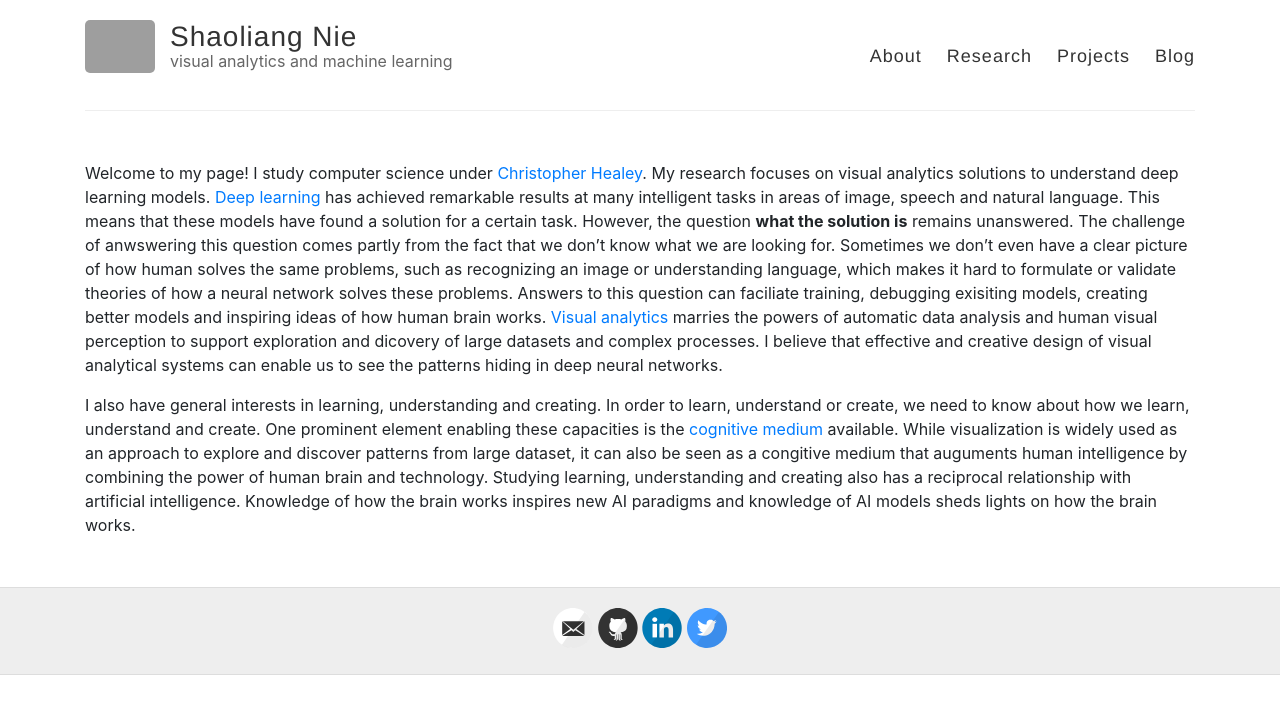
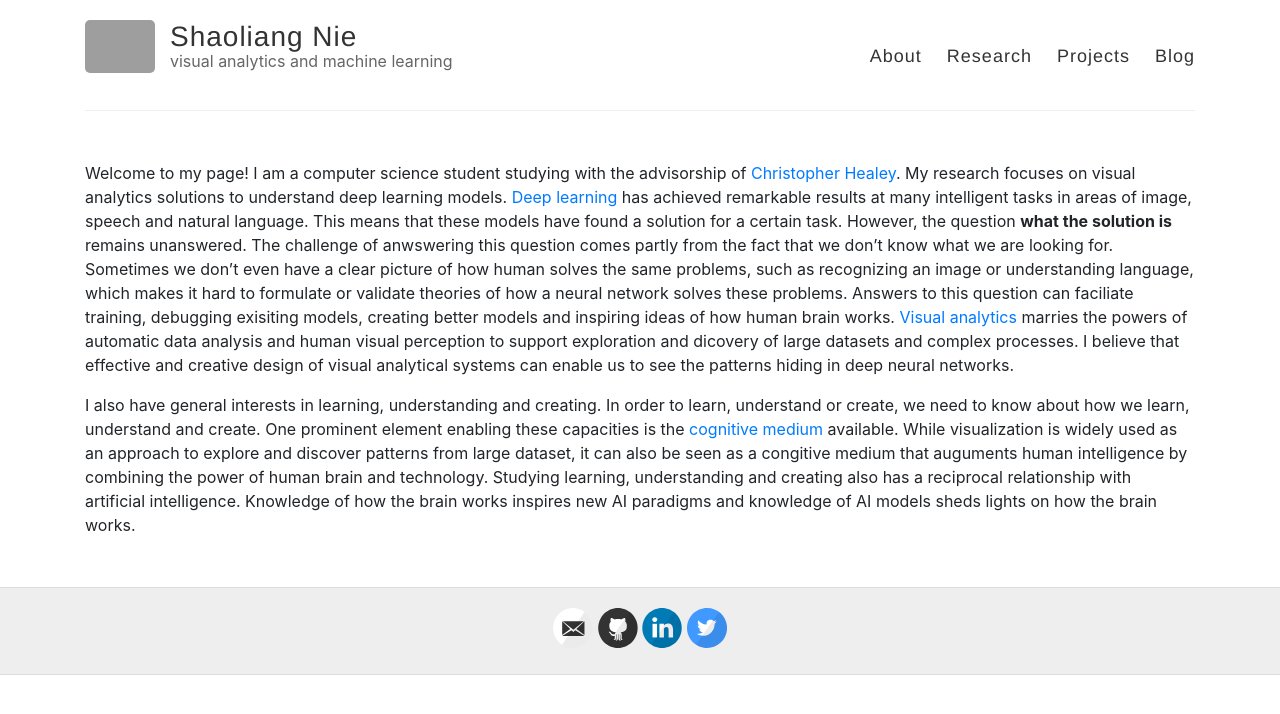
Before and after one commit to snie2012/snie_archived.github.io, a Jekyll site: the page built from index.md, in a window 1280 px wide. Shown: the top 714 px of the page. Built offline with Jekyll 4.4.1, drawn with Linux system fonts in a browser that asks for light colours; nearby versions of some CDN libraries; grey boxes are pictures that could not be loaded.

Commit message:
update intro

```diff
--- a/index.md
+++ b/index.md
@@ -2,6 +2,6 @@
 layout: page
 ---
 
-Welcome to my page! I study computer science under <a href="https://www.csc2.ncsu.edu/faculty/healey/">Christopher Healey</a>. My research focuses on visual analytics solutions to understand deep learning models. [Deep learning](https://www.nature.com/articles/nature14539) has achieved remarkable results at many intelligent tasks in areas of image, speech and natural language. This means that these models have found a solution for a certain task. However, the question **what the solution is** remains unanswered. The challenge of anwswering this question comes partly from the fact that we don't know what we are looking for. Sometimes we don't even have a clear picture of how human solves the same problems, such as recognizing an image or understanding language, which makes it hard to formulate or validate theories of how a neural network solves these problems. Answers to this question can faciliate training, debugging exisiting models, creating better models and inspiring ideas of how human brain works. [Visual analytics](https://en.wikipedia.org/wiki/Visual_analytics) marries the powers of automatic data analysis and human visual perception to support exploration and dicovery of large datasets and complex processes. I believe that effective and creative design of visual analytical systems can enable us to see the patterns hiding in deep neural networks.
+Welcome to my page! I am a computer science student studying with the advisorship of <a href="https://www.csc2.ncsu.edu/faculty/healey/">Christopher Healey</a>. My research focuses on visual analytics solutions to understand deep learning models. [Deep learning](https://www.nature.com/articles/nature14539) has achieved remarkable results at many intelligent tasks in areas of image, speech and natural language. This means that these models have found a solution for a certain task. However, the question **what the solution is** remains unanswered. The challenge of anwswering this question comes partly from the fact that we don't know what we are looking for. Sometimes we don't even have a clear picture of how human solves the same problems, such as recognizing an image or understanding language, which makes it hard to formulate or validate theories of how a neural network solves these problems. Answers to this question can faciliate training, debugging exisiting models, creating better models and inspiring ideas of how human brain works. [Visual analytics](https://en.wikipedia.org/wiki/Visual_analytics) marries the powers of automatic data analysis and human visual perception to support exploration and dicovery of large datasets and complex processes. I believe that effective and creative design of visual analytical systems can enable us to see the patterns hiding in deep neural networks.
 
 I also have general interests in learning, understanding and creating. In order to learn, understand or create, we need to know about how we learn, understand and create. One prominent element enabling these capacities is the [cognitive medium](http://cognitivemedium.com) available. While visualization is widely used as an approach to explore and discover patterns from large dataset, it can also be seen as a congitive medium that auguments human intelligence by combining the power of human brain and technology. Studying learning, understanding and creating also has a reciprocal relationship with artificial intelligence. Knowledge of how the brain works inspires new AI paradigms and knowledge of AI models sheds lights on how the brain works.
```
